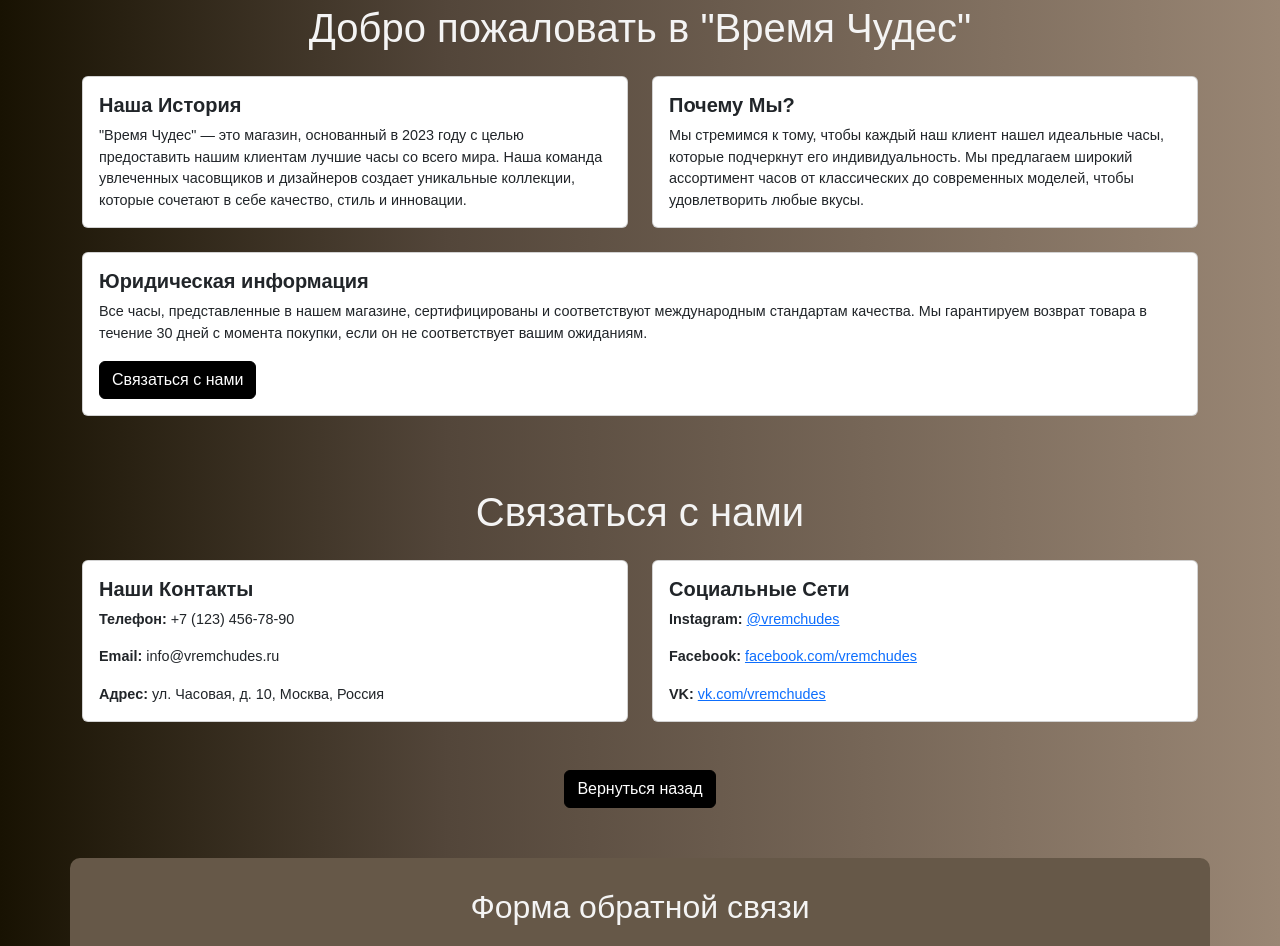
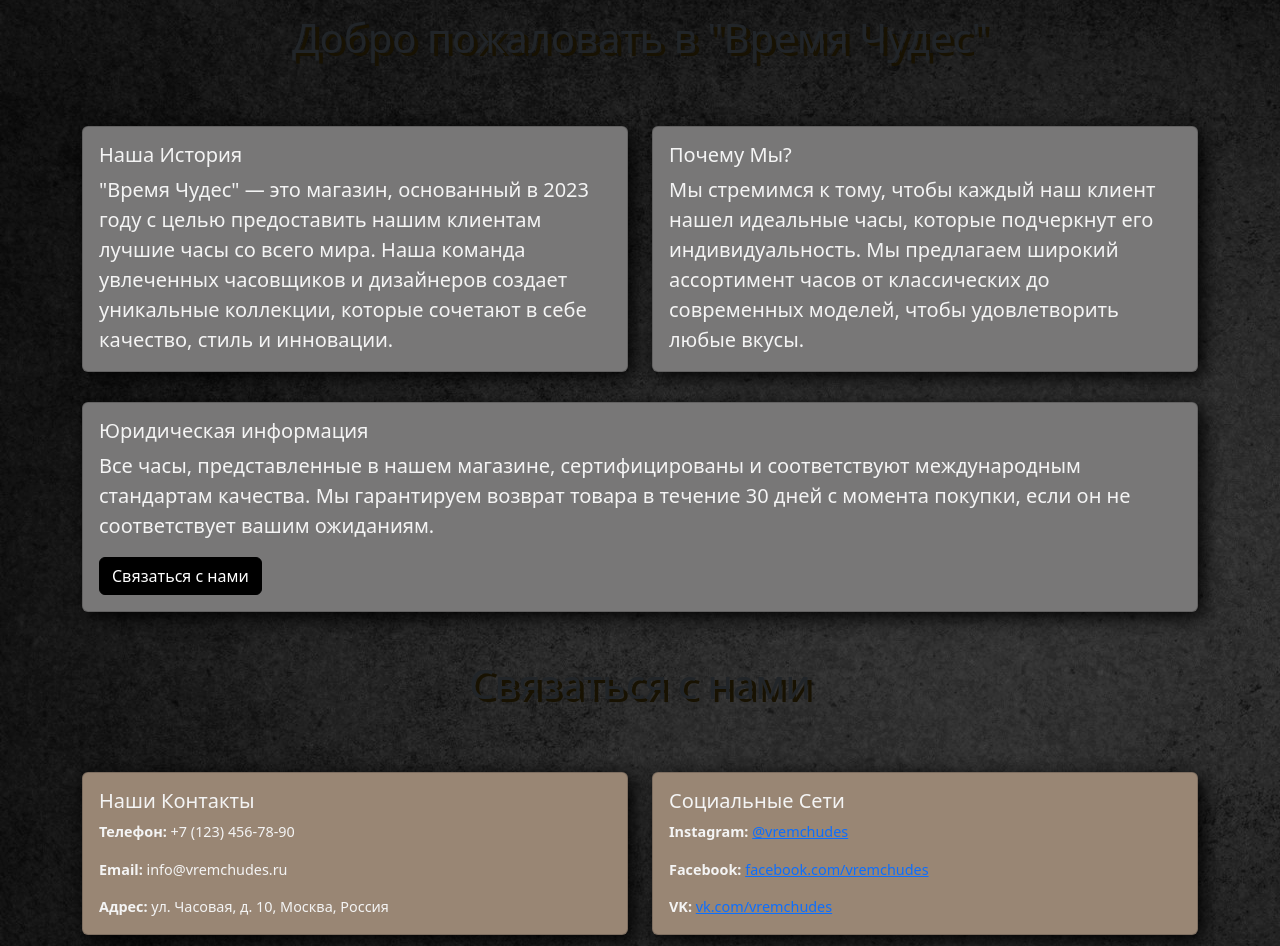
Before and after one commit to Aleksei-voroshiloff/Clock, a React (Vite) app in the folder client/: page /contact in a window 1280 px wide. Shown: the part 100-1046 px from the top of the page. Built offline with nearby package versions, Linux system fonts and the light colour scheme; no server answers.

Commit message:
стили2

```diff
--- a/client/index.html
+++ b/client/index.html
@@ -22,8 +22,8 @@
 
 
   </head>
-  <body>
-    <div id="root"></div>
+  <body >
+    <div id="root" ></div>
 
 
 
--- /dev/null
+++ b/client/public/assets/styles/animation.css
@@ -0,0 +1,7 @@
+.text-hover {
+  transition: transform 0.3s ease;
+}
+
+.text-hover:hover {
+  transform: scale(1.05);
+}
--- a/client/public/assets/styles/style.css
+++ b/client/public/assets/styles/style.css
@@ -1,20 +1,24 @@
 body {
-  background: rgb(24, 18, 2);
-  background: linear-gradient(
-    90deg,
-    rgba(24, 18, 2, 1) 0%,
-    rgba(83, 70, 58, 1) 35%,
-    rgb(153, 134, 116) 100%
-  );
-  font-family: "Merriweather", sans-serif;
+  background-image: url('../../img/grungeblackconcretetexturedbackground.jpg');
+  font-family: 'IBM Plex Serif';
 }
+
 h1 {
-  color: #f4f4f4;
+  color: #bbb9b9;
+  border-color: #4e3b31;
+  font-size: 60px;
+  padding-bottom: 40px;
+  cursor: pointer;
+  text-shadow: 4px 3px 0 rgba(24, 18, 2, 1);
 }
 
 h2 {
-  color: #f4f4f4;
+  color: #bbb9b9;
+  border-color: #4e3b31;
   padding-top: 30px;
+  font-size: 50px;
+  cursor: pointer;
+  text-shadow: 4px 3px 0 rgba(24, 18, 2, 1);
 }
 
 .clock-card {
@@ -22,7 +26,7 @@ h2 {
   border-radius: 10px;
   box-shadow: 0 4px 8px rgba(0, 0, 0, 0.1);
   transition: transform 0.2s;
-  font-family: "Merriweather", sans-serif;
+  font-family: 'Merriweather', sans-serif;
 }
 
 .clock-card img {
@@ -67,7 +71,7 @@ button:hover {
 }
 
 /* styles.css */
-@keyframes popIn {
+/* @keyframes popIn {
   0% {
     transform: translateY(20px);
     opacity: 0;
@@ -79,5 +83,19 @@ button:hover {
 
   .pop-in {
     animation: popIn 0.5s ease forwards; /* Анимация всплытия */
-  }
+/* } */
+/* } */
+*/ .navbar {
+  background-color: #4e3b31; /* Цвет фона навбара */
+  color: white; /* Цвет текста */
+  padding: 15px; /* Отступы */
+  display: flex; /* Flexbox для выравнивания */
+  justify-content: space-between; /* Распределение элементов */
+  align-items: center; /* Вертикальное выравнивание */
 }
+
+.navbar a {
+  color: white; /* Цвет ссылок */
+  text-decoration: none; /* Убираем подчеркивание */
+  padding: 10px 15px; /* Отступы для ссылок */
+}
--- a/client/src/components/Layout.jsx
+++ b/client/src/components/Layout.jsx
@@ -6,11 +6,12 @@ import { Container } from 'react-bootstrap';
 import NavBar from './ui/NavBar';
 import FeedbackForm from './ui/FeedbackForm';
 import History from './ui/History';
+import '../../public/assets/styles/style.css'; // Импортируем стили"
 
 function Layout() {
   return (
     <>
-      <div>
+      <div >
         <NavBar />
         <History />
         <Outlet />
--- a/client/src/components/ui/Contact.jsx
+++ b/client/src/components/ui/Contact.jsx
@@ -8,7 +8,7 @@ const Contact = () => {
       <h1 className="text-center mb-4">Связаться с нами</h1>
       <Row>
         <Col md={6}>
-          <Card className="mb-4">
+          <Card className="mb-4" style={{backgroundColor: "rgb(153, 134, 116)", boxShadow: '5px 5px 20px rgba(0, 0, 0, 10)',   color:" #f4f4f4"}}>
             <Card.Body>
               <Card.Title>Наши Контакты</Card.Title>
               <Card.Text>
@@ -24,7 +24,7 @@ const Contact = () => {
           </Card>
         </Col>
         <Col md={6}>
-          <Card className="mb-4">
+          <Card className="mb-4" style={{backgroundColor: "rgb(153, 134, 116)", boxShadow: '5px 5px 20px rgba(0, 0, 0, 10)',  color:" #f4f4f4"}}>
             <Card.Body>
               <Card.Title>Социальные Сети</Card.Title>
               <Card.Text>
@@ -43,6 +43,7 @@ const Contact = () => {
                   href="https://facebook.com/vremchudes"
                   target="_blank"
                   rel="noopener noreferrer"
+
                 >
                   facebook.com/vremchudes
                 </a>
--- a/client/src/components/ui/FeedbackForm.jsx
+++ b/client/src/components/ui/FeedbackForm.jsx
@@ -35,12 +35,16 @@ const FeedbackForm = () => {
 
   return (
     <Container
-      style={{ background: 'rgb(102, 88, 72)', borderRadius: '10px', marginTop: '50px' }}
+      style={{
+        background: '#787777',
+        marginTop: '50px',
+        boxShadow: '5px 5px 20px rgba(0, 0, 0, 10)',
+      }}
     >
       <Formik initialValues={initialValues} onSubmit={handleSubmit}>
         {({ setFieldValue }) => (
           <Form>
-            <h2 className="text-center mb-4">Форма обратной связи</h2>
+            <h2 className="text-center mb-4">Форма для заказов</h2>
 
             <BootstrapForm.Group controlId="name">
               <BootstrapForm.Label>Имя</BootstrapForm.Label>
--- a/client/src/components/ui/History.jsx
+++ b/client/src/components/ui/History.jsx
@@ -1,5 +1,6 @@
 import React from 'react';
 import { Container, Row, Col, Card, Button } from 'react-bootstrap';
+import '../../../public/assets/styles/animation.css';
 
 export default function History() {
   return (
@@ -7,10 +8,18 @@ export default function History() {
       <h1 className="text-center mb-4">Добро пожаловать в "Время Чудес"</h1>
       <Row>
         <Col md={6}>
-          <Card className="mb-4">
+          <Card
+            className="text-hover "
+            style={{
+              backgroundColor: '#787777',
+              boxShadow: '5px 5px 20px rgba(0, 0, 0, 10)',
+              color: ' #f4f4f4',
+              cursor: ' pointer',
+            }}
+          >
             <Card.Body>
               <Card.Title>Наша История</Card.Title>
-              <Card.Text>
+              <Card.Text style={{ fontSize: '20px' }}>
                 "Время Чудес" — это магазин, основанный в 2023 году с целью предоставить
                 нашим клиентам лучшие часы со всего мира. Наша команда увлеченных
                 часовщиков и дизайнеров создает уникальные коллекции, которые сочетают в
@@ -20,10 +29,18 @@ export default function History() {
           </Card>
         </Col>
         <Col md={6}>
-          <Card className="mb-4">
+          <Card
+            className="text-hover "
+            style={{
+              backgroundColor: '#787777',
+              boxShadow: '5px 5px 20px rgba(0, 0, 0, 10)',
+              color: ' #f4f4f4',
+              cursor: ' pointer',
+            }}
+          >
             <Card.Body>
               <Card.Title>Почему Мы?</Card.Title>
-              <Card.Text>
+              <Card.Text style={{ fontSize: '20px' }}>
                 Мы стремимся к тому, чтобы каждый наш клиент нашел идеальные часы, которые
                 подчеркнут его индивидуальность. Мы предлагаем широкий ассортимент часов
                 от классических до современных моделей, чтобы удовлетворить любые вкусы.
@@ -35,15 +52,32 @@ export default function History() {
 
       <Row>
         <Col md={12}>
-          <Card className="mb-4">
+          <Card
+            className="text-hover "
+            style={{
+              backgroundColor: '#787777',
+              boxShadow: '5px 5px 20px rgba(0, 0, 0, 10)',
+              color: ' #f4f4f4',
+              cursor: ' pointer',
+              marginTop: '30px',
+            }}
+          >
             <Card.Body>
               <Card.Title>Юридическая информация</Card.Title>
-              <Card.Text>
+              <Card.Text style={{ fontSize: '20px' }}>
                 Все часы, представленные в нашем магазине, сертифицированы и соответствуют
                 международным стандартам качества. Мы гарантируем возврат товара в течение
                 30 дней с момента покупки, если он не соответствует вашим ожиданиям.
               </Card.Text>
-              <Button variant="primary" href="/contact" style={{backgroundColor: "black", borderColor: "black"}}>
+              <Button
+                variant="primary"
+                href="/contact"
+                style={{
+                  backgroundColor: 'black',
+                  borderColor: 'black',
+                  cursor: 'pointer',
+                }}
+              >
                 Связаться с нами
               </Button>
             </Card.Body>
--- a/client/src/components/ui/NavBar.jsx
+++ b/client/src/components/ui/NavBar.jsx
@@ -2,11 +2,12 @@ import React from 'react';
 import Container from 'react-bootstrap/Container';
 import Nav from 'react-bootstrap/Nav';
 import Navbar from 'react-bootstrap/Navbar';
+
 export default function NavBar() {
   return (
     <Navbar bg="dark" data-bs-theme="dark">
       <Container>
-        <Navbar.Brand href="/">logo</Navbar.Brand>
+        <Navbar.Brand href="/">⌚</Navbar.Brand>
         <Nav className="me-auto">
           <Nav.Link href="#home">ссылка на карусель</Nav.Link>
           <Nav.Link href="#features">ссылка на 3д модель</Nav.Link>
```
Also changed, not shown: client/src/components/ui/ClockCard.jsx (added, +46 -0 lines), client/public/img/grungeblackconcretetexturedbackground.jpg (added).
